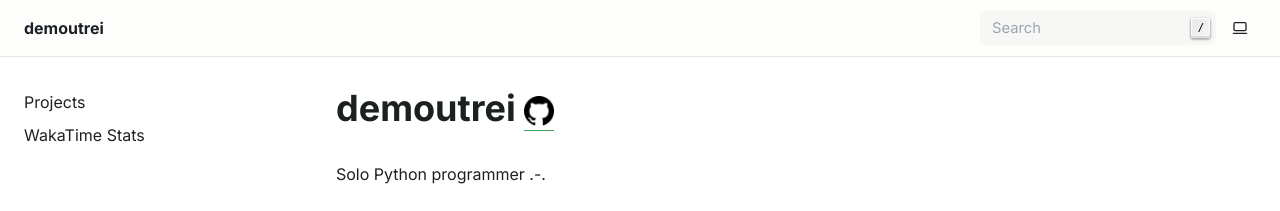
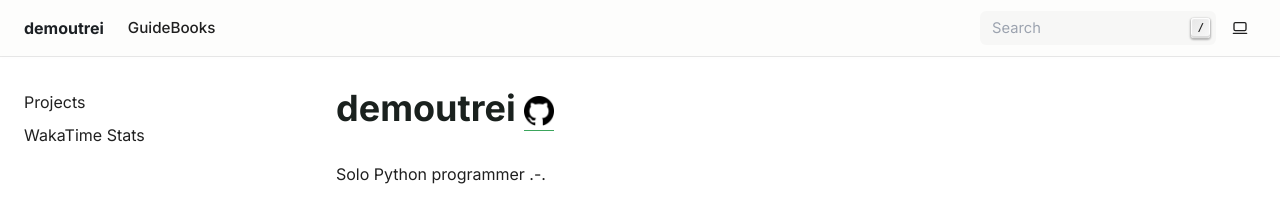
Before and after one commit to demoutrei/demoutrei, a Sphinx documentation site: the page built from source/index.rst, in a window 1280 px wide. Shown: the top 211 px of the page. Built offline with Sphinx 7.4.7, drawn with Linux system fonts in a browser that asks for light colours.

Commit message:
Added navbar link: GuideBooks

```diff
--- a/source/conf.py
+++ b/source/conf.py
@@ -26,7 +26,13 @@ exclude_patterns = []
 html_theme = 'shibuya'
 html_title = "demoutrei"
 html_theme_options = {
-  "accent_color": "demoutrei"
+  "accent_color": "demoutrei",
+  "nav_links": [
+    {
+      "title": "GuideBooks",
+      "url": "https://guides.demoutrei.dev"
+    }
+  ]
 }
 html_static_path = ['_static']
 html_css_files = ["custom.css"]
```
